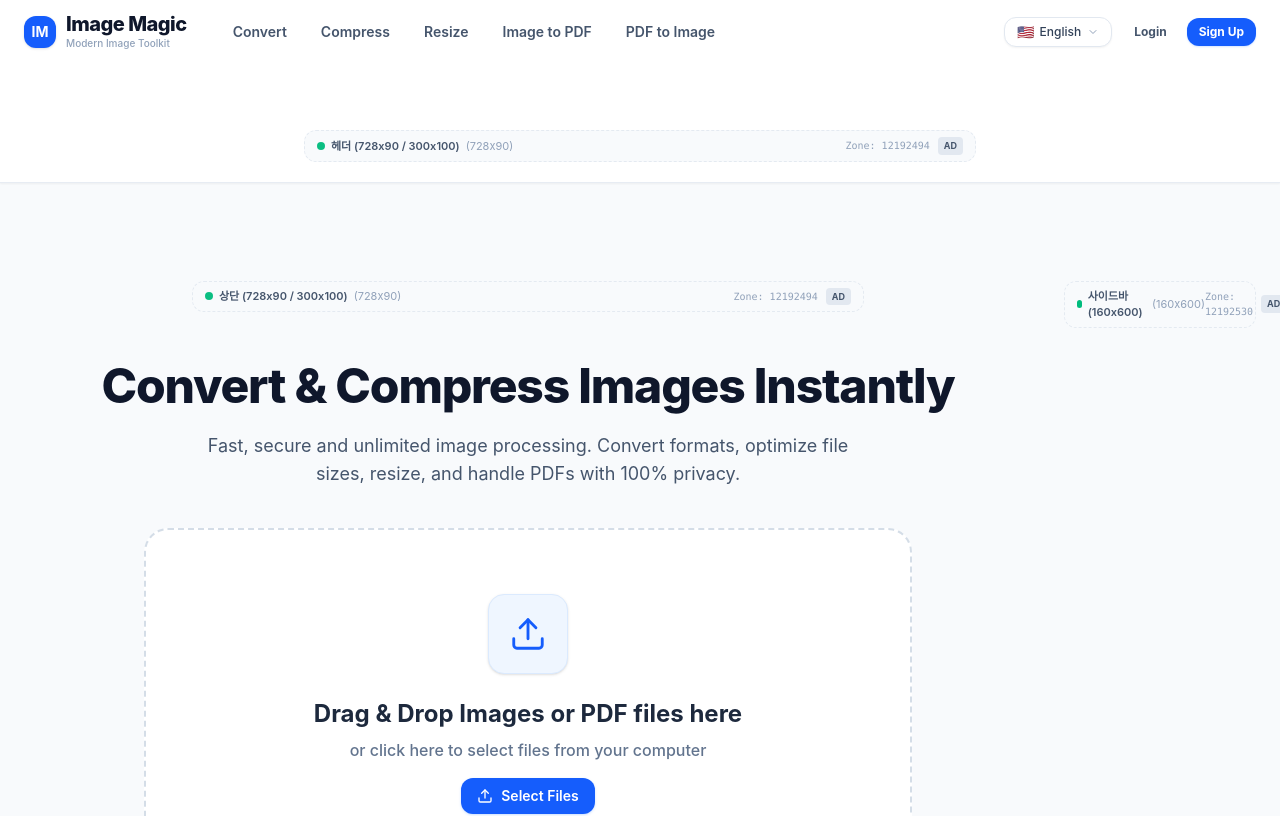
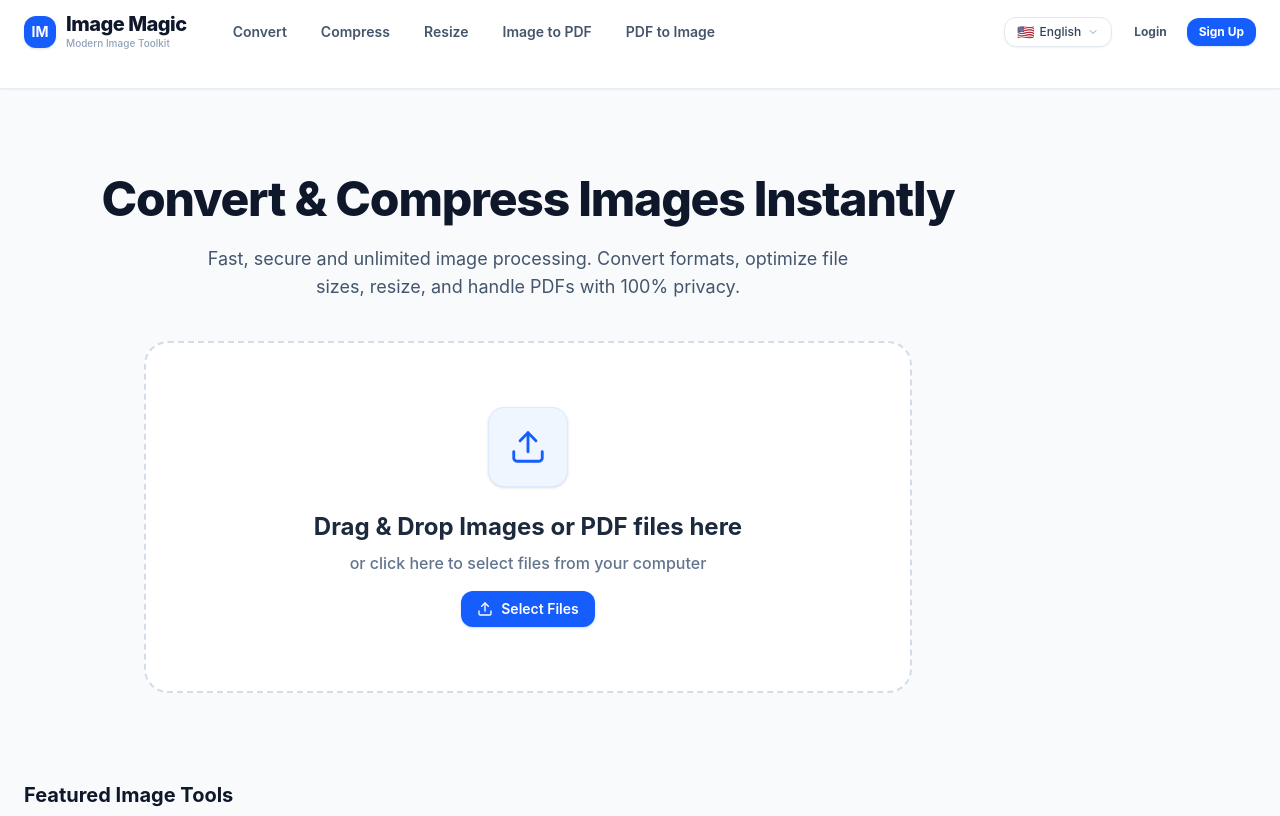
Before and after one commit to moonsukjoo/image, a React (Vite) app: page / in a window 1280 px wide. Shown: the top 816 px of the page. Built offline with nearby package versions, Linux system fonts and the light colour scheme.

Commit message:
refactor: clean up ad unit UI and modal layout
Removed decorative ad metadata and sponsor fallback cards to simplify the interface and reduce visual clutter in the download modal.

```diff
--- a/src/components/AdUnit.tsx
+++ b/src/components/AdUnit.tsx
@@ -105,26 +105,13 @@ export function AdUnit({ slot, className }: AdUnitProps) {
   if (adConfig.device === 'pc' && isMobile) return null;
 
   return (
-    <div className={cn("w-full flex flex-col items-center justify-center my-3 transition-all", className)}>
+    <div className={cn("w-full flex flex-col items-center justify-center my-2 transition-all overflow-hidden", className)}>
       {/* Live Adcash / Custom Banner Container */}
       <div
         ref={bannerContainerRef}
         id={`adcash-slot-${slot}`}
-        className="relative flex items-center justify-center overflow-hidden min-h-[50px] max-w-full"
+        className="relative flex items-center justify-center max-w-full"
       />
-
-      {/* Visual Slot Frame & Info (Always visible so users know it's active) */}
-      <div className="w-full max-w-2xl mt-1 py-1.5 px-3 rounded-xl bg-slate-50 border border-dashed border-slate-200/90 flex items-center justify-between text-[11px] text-slate-400">
-        <div className="flex items-center gap-1.5">
-          <span className="w-2 h-2 rounded-full bg-emerald-500 animate-pulse"></span>
-          <span className="font-semibold text-slate-600">{adConfig.name}</span>
-          <span className="text-slate-400 hidden sm:inline">({activeSize})</span>
-        </div>
-        <div className="flex items-center gap-2">
-          <span className="text-[10px] text-slate-400 font-mono">Zone: {activeZoneId}</span>
-          <span className="bg-slate-200 text-slate-600 text-[9px] font-bold px-1.5 py-0.5 rounded">AD</span>
-        </div>
-      </div>
     </div>
   );
 }
--- a/src/components/DownloadAdModal.tsx
+++ b/src/components/DownloadAdModal.tsx
@@ -115,31 +115,9 @@ export function DownloadAdModal({
         </div>
 
         {/* Sponsor / Ad content area */}
-        <div className="p-6 flex flex-col items-center justify-center min-h-[220px] bg-slate-50/30">
+        <div className="p-6 flex flex-col items-center justify-center min-h-[140px] bg-slate-50/30">
           <div className="w-full">
-            {/* Try download-modal slot first */}
-            <AdUnit slot="download-modal" height="h-44" className="w-full" />
-
-            {/* Fallback attractive sponsor card if no ad code registered */}
-            {!hasCustomCode && (
-              <div className="p-5 rounded-2xl bg-gradient-to-br from-slate-900 to-blue-950 text-white shadow-md relative overflow-hidden text-center my-2">
-                <div className="absolute top-2 right-2 text-[10px] font-bold text-slate-400 bg-slate-800/80 px-2 py-0.5 rounded">
-                  SPONSOR
-                </div>
-                <div className="w-10 h-10 rounded-xl bg-blue-600/30 border border-blue-400/30 text-blue-300 flex items-center justify-center mx-auto mb-2.5">
-                  <Sparkles size={20} />
-                </div>
-                <h4 className="font-bold text-base text-white tracking-tight">이미지 매직 (Image Magic)</h4>
-                <p className="text-xs text-slate-300 mt-1 max-w-sm mx-auto leading-relaxed">
-                  100% 브라우저 메모리 안에서 안전하게 동작하는 무료 이미지 도구입니다.
-                  서버에 파일이 전송되지 않아 개인정보가 안전합니다.
-                </p>
-                <div className="mt-3 inline-flex items-center gap-1.5 text-[11px] text-blue-300 font-semibold bg-blue-900/50 px-3 py-1 rounded-full border border-blue-700/50">
-                  <span className="w-1.5 h-1.5 rounded-full bg-emerald-400 animate-pulse"></span>
-                  무제한 무료 변환 & 압축 지원
-                </div>
-              </div>
-            )}
+            <AdUnit slot="download-modal" className="w-full" />
           </div>
         </div>
 
```
